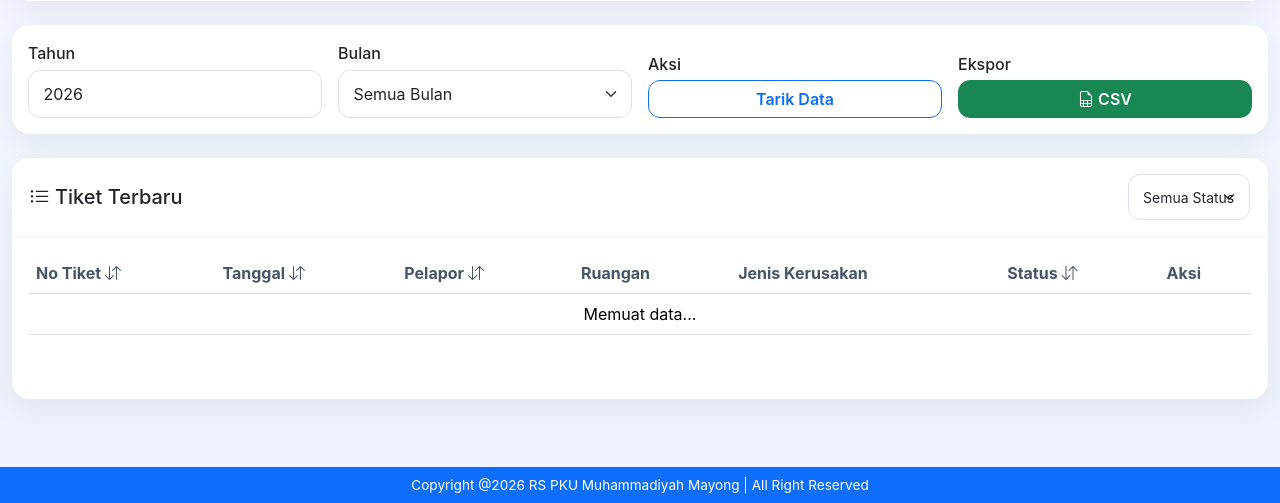
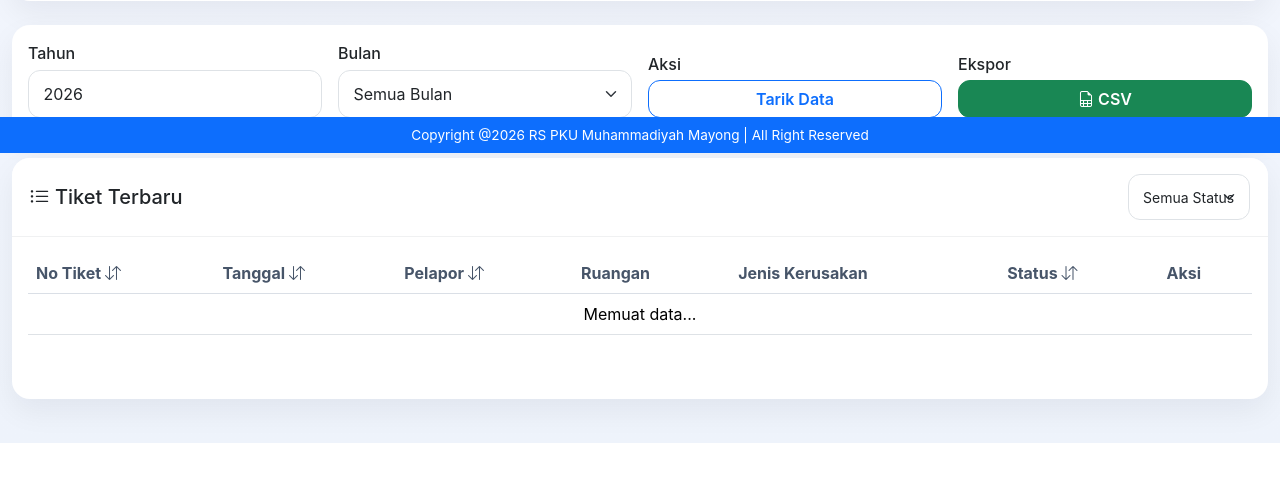
Before and after one commit to Slamet2102/helpdeskit, a Flask app: template templates/index.html in a window 1280 px wide. Shown: the part 647-1150 px from the top of the page. After the commit the page ends 1090 px from the top, so only its background shows below. Run offline with Flask 3, Linux system fonts and the light colour scheme; the template is opened without the code that fills it, so the values that code supplies are empty.

Commit message:
fix position copyright

```diff
--- a/templates/base.html
+++ b/templates/base.html
@@ -53,12 +53,12 @@
     </nav>
 
     <!-- Content -->
-    <div class="container-fluid py-4">
+    <div class="container-fluid py-4" style="padding-bottom: 4rem;">
         {% block content %}{% endblock %}
     </div>
 
     <!-- Footer Copyright -->
-    <footer class="bg-primary text-white text-center py-2 mt-4" style="font-size: 0.85rem;">
+    <footer class="bg-primary text-white text-center py-2 mt-4 fixed-bottom" style="font-size: 0.85rem; z-index: 1030;">
         <div class="container">
             Copyright @2026 RS PKU Muhammadiyah Mayong | All Right Reserved
         </div>
```
